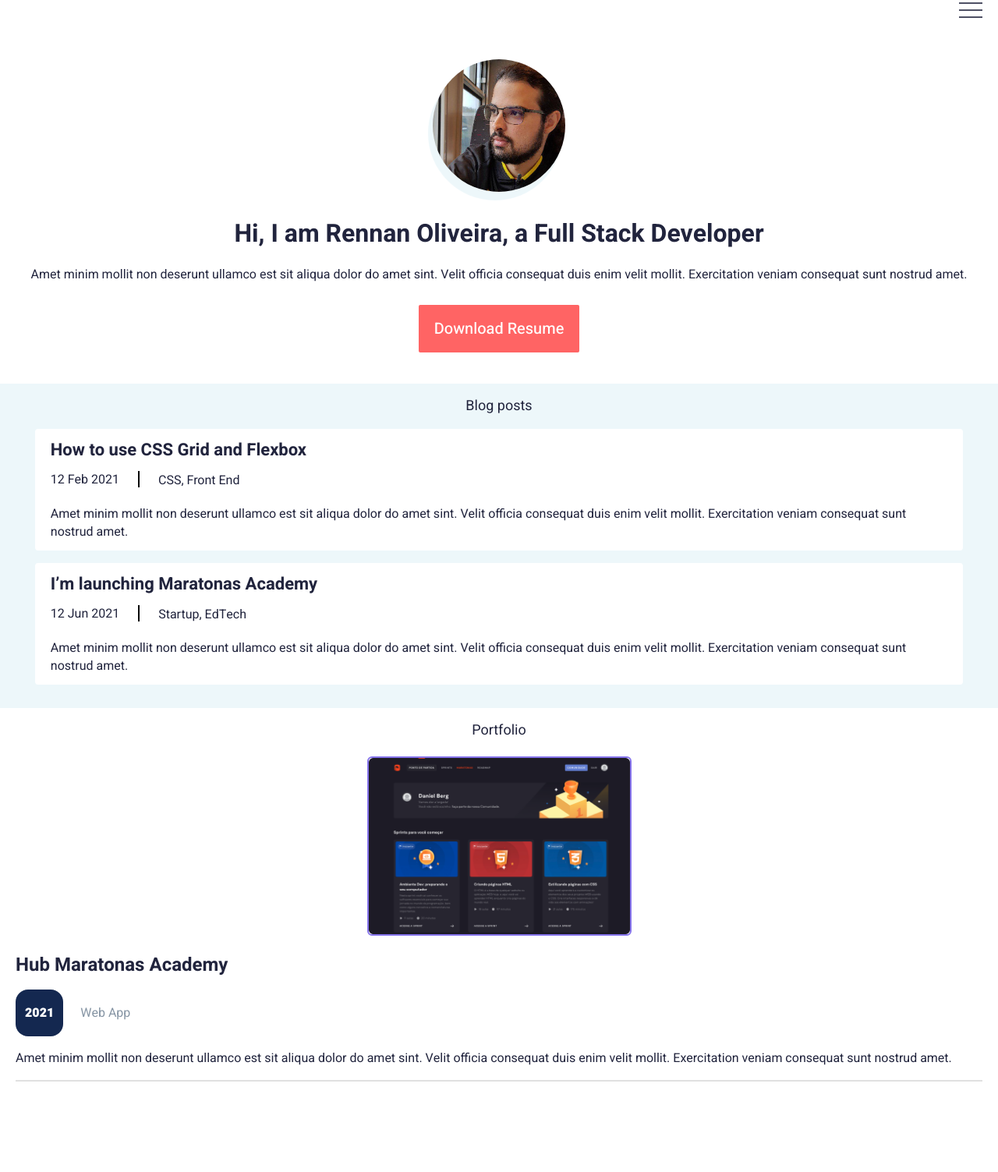
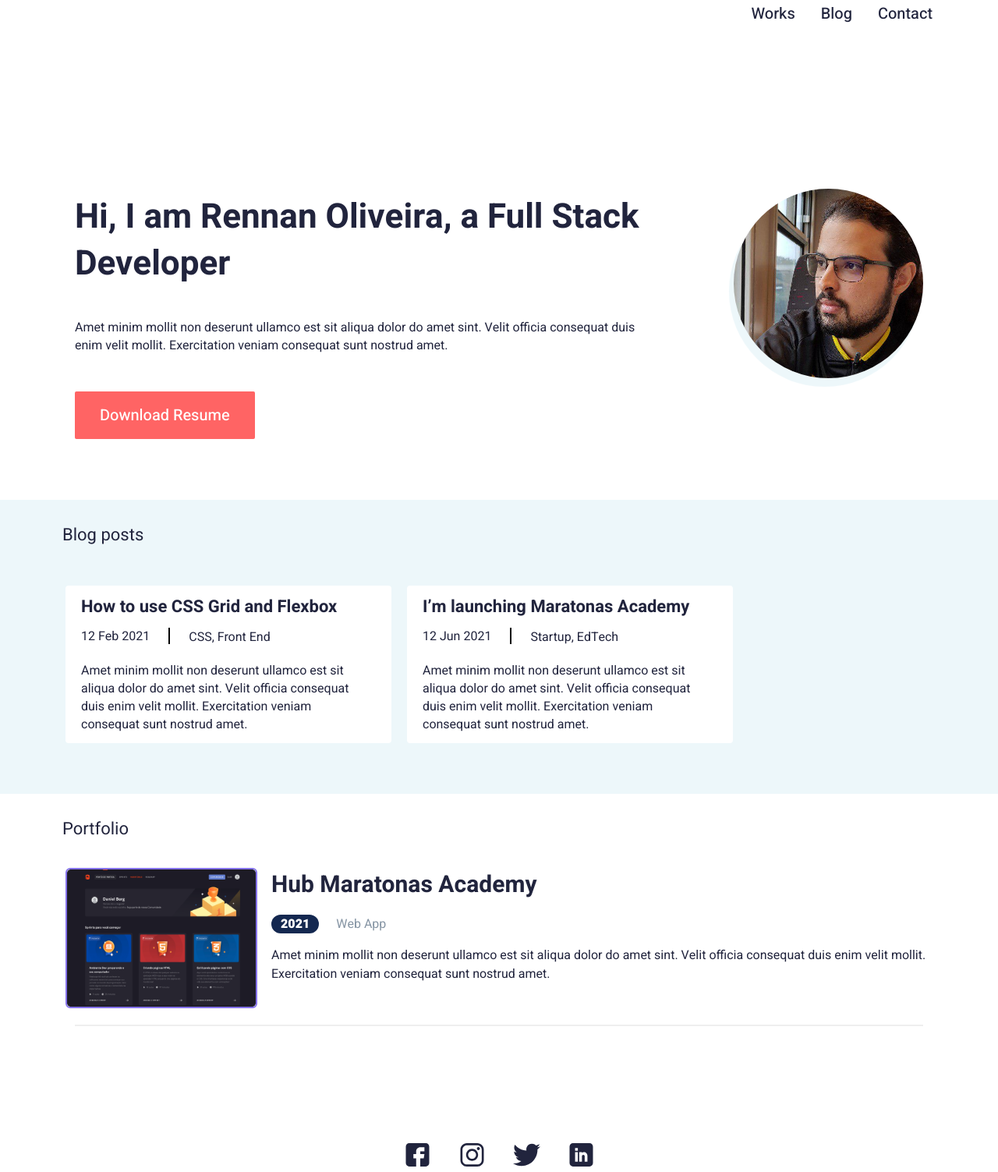
Before and after one commit to oliveirarennan/ma-dev-blog, a plain HTML site: page index.html in a window 1280 px wide. Shown: the part 17-1520 px from the top of the page at 78% size. Drawn offline with Linux system fonts and the light colour scheme.

Commit message:
feat: Day 9 - Responsive Blog

```diff
--- a/index.html
+++ b/index.html
@@ -11,9 +11,15 @@
     <header id="top-menu" class="container">
       <nav class="HeaderMenu">
         <img
+          class="HeaderMenu__img"
           src="/assets/icons/mobile-menu.svg"
           alt="Menu para dispositivos moveis"
         />
+        <ul class="HeaderMenu__Items">
+          <li><a href="#">Works</a></li>
+          <li><a href="#">Blog</a></li>
+          <li><a href="#">Contact</a></li>
+        </ul>
       </nav>
     </header>
 
@@ -24,6 +30,7 @@
           src="/assets/images/profile.png"
           alt="Dev profile picture"
         />
+        <div class="profile-info">
           <h1 class="profile__title">
             Hi, I am Rennan Oliveira, a Full Stack Developer
           </h1>
@@ -35,11 +42,13 @@
           </p>
           <a class="button" href="#">Download Resume</a>
         </div>
+      </div>
     </section>
 
     <section id="blog-posts">
       <h1>Blog posts</h1>
 
+      <div class="posts">
         <div class="post">
           <h2 class="post__title">How to use CSS Grid and Flexbox</h2>
 
@@ -71,9 +80,10 @@
             veniam consequat sunt nostrud amet.
           </div>
         </div>
+      </div>
     </section>
 
-    <section id="portfolio">
+    <section id="portfolio" class="container">
       <h1>Portfolio</h1>
 
       <div class="portfolio">
@@ -82,6 +92,8 @@
           alt="Portfolio 1"
           class="portfolio__img"
         />
+
+        <div class="portfolio-info">
           <h2 class="portfolio__title">Hub Maratonas Academy</h2>
           <div class="portfolio__data">
             <div class="portfolio__data-time">2021</div>
@@ -92,9 +104,9 @@
             sint. Velit officia consequat duis enim velit mollit. Exercitation
             veniam consequat sunt nostrud amet.
           </div>
-
+        </div>
+      </div>
       <div class="portfolio__divider"></div>
-      </div>
     </section>
 
     <section id="social-menu">
--- a/styles/components/Button.css
+++ b/styles/components/Button.css
@@ -12,3 +12,10 @@
 .button:hover{
   filter: brightness(.9);
 }
+
+@media (min-width: 992px) {
+  .button{
+    padding: 16px 32px;
+
+  }
+}
--- a/styles/components/HeaderMenu.css
+++ b/styles/components/HeaderMenu.css
@@ -4,3 +4,21 @@
   display: flex;
   justify-content: flex-end;
 }
+.HeaderMenu__Items{
+  list-style: none;
+  display: none;
+  gap: 33px;
+  transition: all ease 600ms;
+  font-weight: 500;
+  font-size: 20px;
+  line-height: 29px;
+}
+
+@media (min-width: 992px){
+  .HeaderMenu__img{
+    display: none;
+  }
+  .HeaderMenu__Items{
+    display: flex;
+  }
+}
--- a/styles/components/Portfolio.css
+++ b/styles/components/Portfolio.css
@@ -1,6 +1,7 @@
 .portfolio{
-  width: 100%;
+  width: 90vw;
   padding: 20px;
+  margin: 0 auto;
 }
 .portfolio__img{
   width: 339px;
@@ -26,7 +27,6 @@
 
 .portfolio__data-time{
   font-weight:900;
-  line-height: 3.75rem;
   background-color: #142850;
   color: #fff;
   padding-left: 12px;
@@ -48,4 +48,17 @@
 .portfolio__divider{
   margin-top: 16px;
   border: 1px solid #E0E0E0;
+  opacity: .5;
+  width: 85vw;
+  align-self: center;
 }
+
+@media (min-width: 992px){
+  .portfolio__img{
+    width: 246px;
+    height: 180px;
+  }
+  .portfolio__divider{
+    margin-top: 1px;
+  }
+}
--- a/styles/components/Post.css
+++ b/styles/components/Post.css
@@ -30,5 +30,13 @@
   margin-top: 20px;
   line-height: 1.4375rem;
   color: var(--text-primary);
+}
 
+@media (min-width: 992px) {
+  .post{
+    width: 418px;
+  }
+  .post__text{
+   width: 368px;
+  }
 }
--- a/styles/components/Profile.css
+++ b/styles/components/Profile.css
@@ -1,4 +1,4 @@
-.profile{
+.profile {
   display: flex;
   flex-direction: column;
   align-items: center;
@@ -7,7 +7,7 @@
   padding-right: 2rem;
 }
 
-.profile__img{
+.profile__img {
   width: 170px;
   height: 170px;
   border-radius: 50%;
@@ -15,8 +15,14 @@
   border: none;
   box-shadow: -5px 10px 1px 1px var(--bg-secondary);
 }
+.profile-info {
+  display: flex;
+  flex-direction: column;
+  align-items: center;
+  justify-content: center;
+}
 
-.profile__title{
+.profile__title {
   margin-top: 34px;
   font-weight: 700;
   font-size: 2rem;
@@ -25,10 +31,38 @@
   color: var(--text-primary);
 }
 
-.profile__text{
+.profile__text {
   margin-top: 21px;
   font-size: 1rem;
   line-height: 1.4375rem;
   text-align: center;
   color: var(--text-primary);
 }
+
+@media (min-width: 992px) {
+  .profile {
+    flex-direction: row-reverse;
+    gap: 106px;
+    padding-left: 2rem;
+    padding-right: 2rem;
+  }
+  .profile__img {
+    width: 243px;
+    height: 243px;
+  }
+  .profile-info {
+    display: flex;
+    flex-direction: column;
+    align-items: flex-start;
+    margin-top: 130px;
+  }
+  .profile__title {
+    font-size: 2.75rem;
+    line-height: 3.75rem;
+    text-align: left;
+  }
+  .profile__text {
+    text-align: left;
+    margin-top: 40px;
+  }
+}
--- a/styles/components/SocialMenu.css
+++ b/styles/components/SocialMenu.css
@@ -5,3 +5,14 @@
   align-items: center;
   justify-content: space-evenly;
 }
+
+@media (min-width: 992px) {
+  .SocialMenu{
+    justify-content: center;
+    gap: 35px;
+  }
+  .SocialMenu img{
+    width: 35px;
+    height: 30px;
+  }
+}
--- a/styles/pages/index.css
+++ b/styles/pages/index.css
@@ -23,9 +23,7 @@
   background-color: var(--bg-secondary);
   display: flex;
   flex-direction: column;
-  gap: 16px;
   align-items: center;
-  padding-bottom: 30px;
 }
 
 #blog-posts h1{
@@ -33,11 +31,17 @@
   font-weight: 400;
   text-align: center;
   padding-top: 15px;
-
+  padding-bottom: 15px;
+}
+.posts{
+  margin-bottom: 30px;
+}
+.post{
+  margin-bottom: 15px;
 }
 
 #portfolio{
-  width: 100%;
+  width: 100vw;
   display: flex;
   flex-direction: column;
   justify-content: center;
@@ -65,3 +69,54 @@
   text-align: center;
   line-height: 1.3125rem;
 }
+
+@media (min-width: 992px){
+  .container{
+    width: 90vw;
+    margin: 0 auto;
+  }
+  #profile .button{
+    margin-top: 47px;
+    margin-bottom: 78px;
+  }
+  #portfolio h1{
+    align-self: flex-start;
+    margin-left: 80px;
+    font-size: 22px;
+    line-height: 60px;
+    }
+
+  .posts{
+    display: flex;
+    width: 90%;
+    padding: 20px;
+    gap: 20px;
+  }
+
+  .portfolio{
+    display: flex;
+    flex-direction: row;
+    gap: 18px;
+  }
+  #blog-posts h1{
+    align-self: flex-start;
+    margin-left: 80px;
+    font-size: 22px;
+    line-height: 60px;
+    }
+  .portfolio-info{
+    display: flex;
+    flex-direction: column;
+  }
+  .portfolio__title{
+    font-size: 30px;
+    line-height: 44px;
+    font-weight: bold;
+    margin-top: 0;
+  }
+  .footer{
+    font-size: 14px;
+    line-height: 20px;
+  }
+
+}
```
Lines whose indentation alone changed are shown as unchanged.
